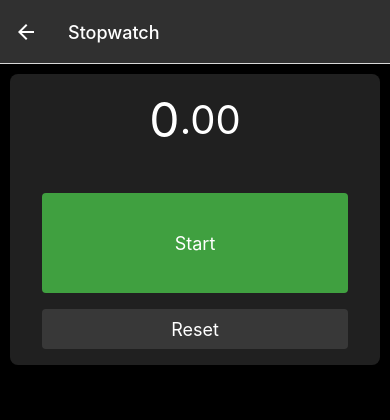
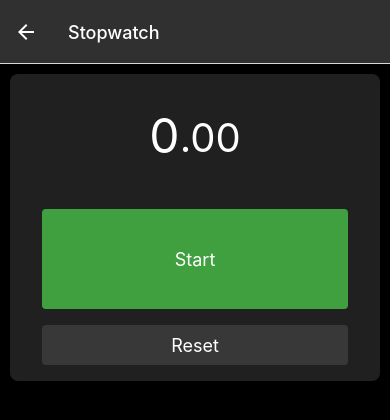
Before and after one commit to TheBobbyLlama/stopwatch, a React Native app: screen /Stopwatch in a window 390 px wide. Shown: the top 420 px of the page. Built offline with nearby package versions, Linux system fonts and the light colour scheme.

Commit message:
Formatting tweaks.

```diff
--- a/components/Split.js
+++ b/components/Split.js
@@ -62,7 +62,7 @@ export default function Split({
       paddingRight: 8,
     },
     splitData: {
-      alignItems: "center",
+      alignItems: "flex-end",
       display: "flex",
       flexBasis: 0,
       flexDirection: "row",
@@ -80,6 +80,7 @@ export default function Split({
     splitMS: {
       color: getThemeColor("text", darkMode),
       fontSize: 16,
+      paddingBottom: 1,
     },
     splitGood: {
       color: getThemeColor("splitGood", darkMode),
--- a/screens/Stopwatch.js
+++ b/screens/Stopwatch.js
@@ -88,10 +88,11 @@ export default function Stopwatch() {
       paddingVertical: 16,
     },
     showTime: {
-      alignItems: "center",
+      alignItems: "flex-end",
       display: "flex",
       flexDirection: "row",
       justifyContent: "center",
+      marginTop: 16,
     },
     time: {
       color: getThemeColor("text", darkMode),
@@ -101,6 +102,7 @@ export default function Stopwatch() {
       color: getThemeColor("text", darkMode),
       fontSize: 40,
       minWidth: 60,
+      paddingBottom: 3,
     },
     buttonStart: {
       alignItems: "stretch",
@@ -123,6 +125,9 @@ export default function Stopwatch() {
       marginBottom: 10,
     },
     splitPreview: {
+      alignItems: "flex-end",
+      display: "flex",
+      flexDirection: "row",
       height: 28,
     },
   });
```
